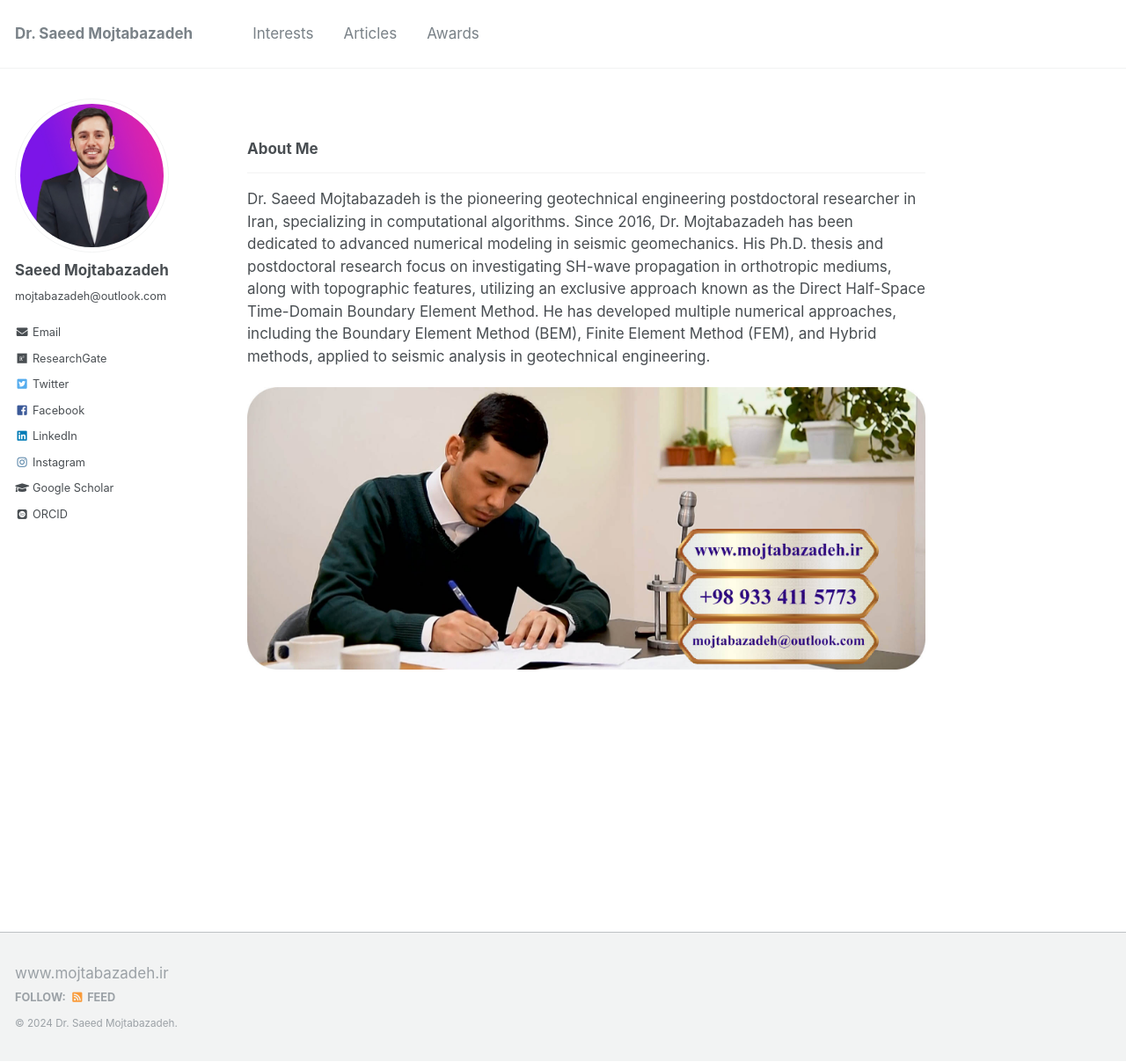
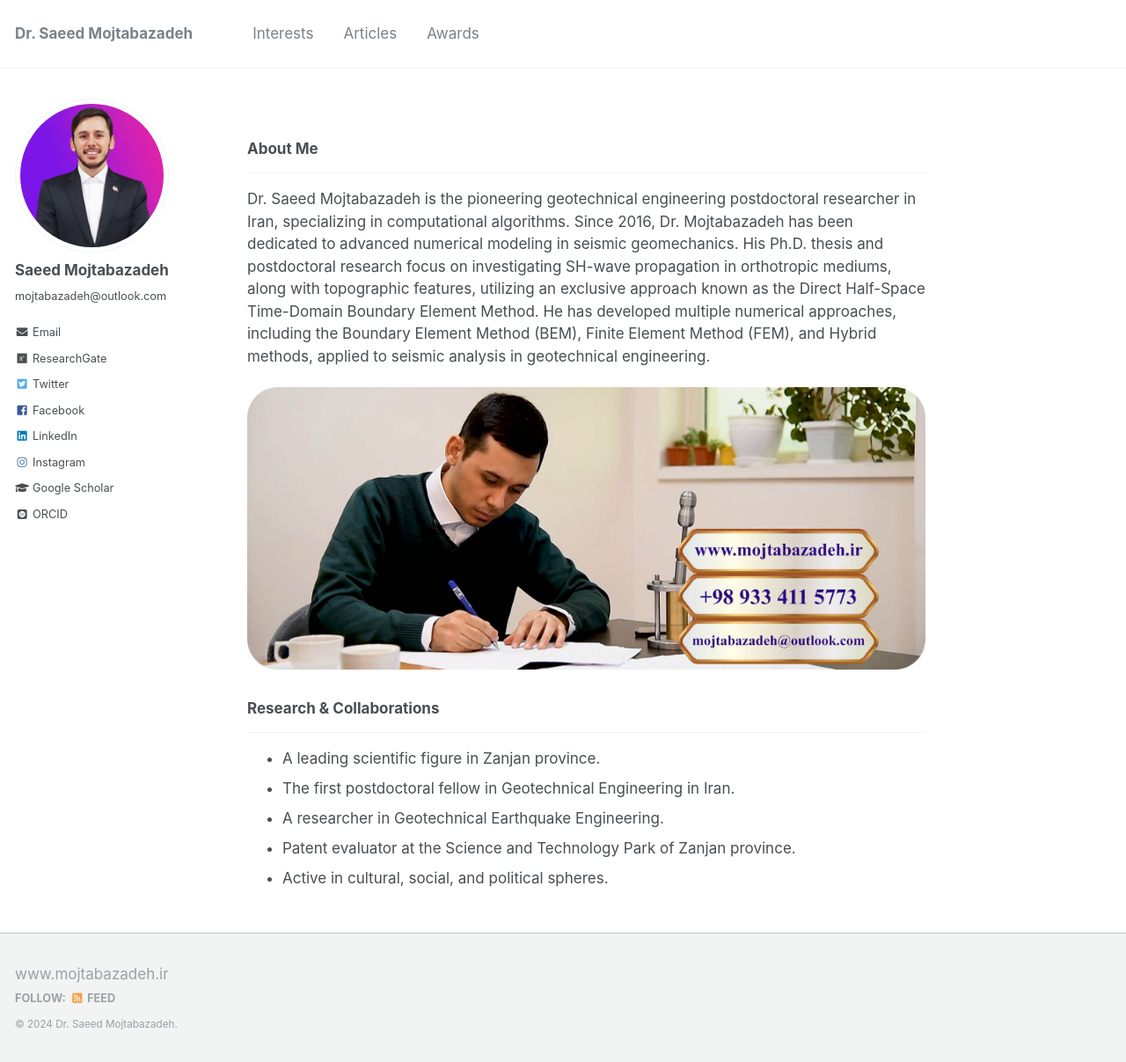
Before and after one commit to mojtabazadeh/mojtabazadeh.github.io, a Jekyll site: the page built from _pages/about.md, in a window 1280 px wide and 1207 px high. Shown: the whole window at 88% size. Built offline with Jekyll 4.4.1, drawn with Linux system fonts in a browser that asks for light colours; some web fonts are replaced.

Commit message:
Update about.md

```diff
--- a/_pages/about.md
+++ b/_pages/about.md
@@ -13,3 +13,11 @@
 Dr. Saeed Mojtabazadeh is the pioneering geotechnical engineering postdoctoral researcher in Iran, specializing in computational algorithms. Since 2016, Dr. Mojtabazadeh has been dedicated to advanced numerical modeling in seismic geomechanics. His Ph.D. thesis and postdoctoral research focus on investigating SH-wave propagation in orthotropic mediums, along with topographic features, utilizing an exclusive approach known as the Direct Half-Space Time-Domain Boundary Element Method. He has developed multiple numerical approaches, including the Boundary Element Method (BEM), Finite Element Method (FEM), and Hybrid methods, applied to seismic analysis in geotechnical engineering.
 
 ![Saeed Mojtabazadeh](https://github.com/mojtabazadeh/mojtabazadeh.github.io/blob/main/images/2024-01-25%20cropped4.jpg?raw=true)
+
+### Research & Collaborations
+___
+* A leading scientific figure in Zanjan province.
+* The first postdoctoral fellow in Geotechnical Engineering in Iran.
+* A researcher in Geotechnical Earthquake Engineering.
+* Patent evaluator at the Science and Technology Park of Zanjan province.
+* Active in cultural, social, and political spheres.
```
